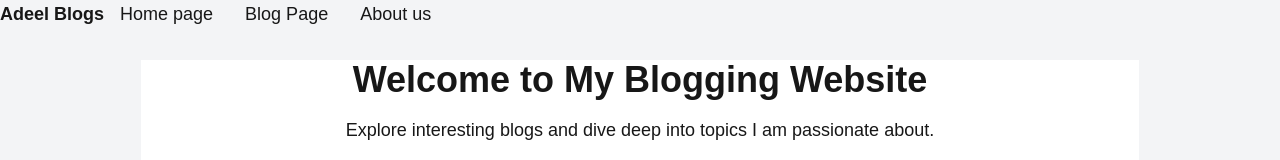
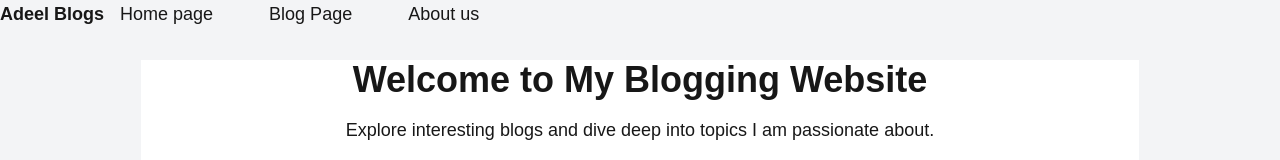
Before and after one commit to amAdeel/Blog-website, a Next.js app: page / in a window 1280 px wide. Shown: the top 160 px of the page. Built offline with nearby package versions, Linux system fonts and the light colour scheme.

Commit message:
commit-3

```diff
--- a/src/Components/TopNav.tsx
+++ b/src/Components/TopNav.tsx
@@ -1,24 +1,59 @@
-import Link from 'next/link'
-import React from 'react'
+import Link from 'next/link';
+import React from 'react';
 
 const TopNav = () => {
   return (
-<nav className="bg-gray-800 p-4 text-lg">
-    <div className="container mx-auto flex items-center">
-    <div className="text-white font-bold mr-auto">
-      <Link href="/home">Adeel Blogs </Link>
-    </div>
+    <nav className="bg-gray-800 p-4 text-lg">
+      <div className="container mx-auto flex items-center justify-between">
+        {/* Branding */}
+        <div className="text-white font-bold mr-auto">
+          <Link href="/home">
+            <a>Adeel Blogs</a> {/* Correct use of <Link> */}
+          </Link>
+        </div>
 
-    <div className="flex space-x-10 ">
-    <Link href="/home" className="text-gray-300 hover:text-white hover:bg-gray-700 p-1 px-4 rounded-sm">Home page </Link>
+        {/* Navigation Links */}
+        <div className="flex space-x-6">
+          <Link href="/home">
+            <a className="text-gray-300 hover:text-white hover:bg-gray-700 p-1 px-4 rounded-sm transition">Home page</a>
+          </Link>
+          <Link href="/blogs">
+            <a className="text-gray-300 hover:text-white hover:bg-gray-700 p-1 px-4 rounded-sm transition">Blog Page</a>
+          </Link>
+          <Link href="/about">
+            <a className="text-gray-300 hover:text-white hover:bg-gray-700 p-1 px-4 rounded-sm transition">About us</a>
+          </Link>
+        </div>
+      </div>
+    </nav>
+  );
+};
 
-      <Link href="/blogs" className="text-gray-300 hover:text-white hover:bg-gray-700 p-1 px-4 rounded-sm">Blog Page </Link>
-      <Link href="/About" className="text-gray-300 hover:text-white hover:bg-gray-700 p-1 px-4 rounded-sm">About us</Link>
-    </div>
-  </div>
-</nav>
+export default TopNav;
 
-  )
-}
 
-export default TopNav
+
+// import Link from 'next/link'
+// import React from 'react'
+
+// const TopNav = () => {
+//   return (
+// <nav className="bg-gray-800 p-4 text-lg">
+//     <div className="container mx-auto flex items-center">
+//     <div className="text-white font-bold mr-auto">
+//       <Link href="/home">Adeel Blogs </Link>
+//     </div>
+
+//     <div className="flex space-x-10 ">
+//     <Link href="/home" className="text-gray-300 hover:text-white hover:bg-gray-700 p-1 px-4 rounded-sm">Home page </Link>
+
+//       <Link href="/blogs" className="text-gray-300 hover:text-white hover:bg-gray-700 p-1 px-4 rounded-sm">Blog Page </Link>
+//       <Link href="/About" className="text-gray-300 hover:text-white hover:bg-gray-700 p-1 px-4 rounded-sm">About us</Link>
+//     </div>
+//   </div>
+// </nav>
+
+//   )
+// }
+
+// export default TopNav
```
